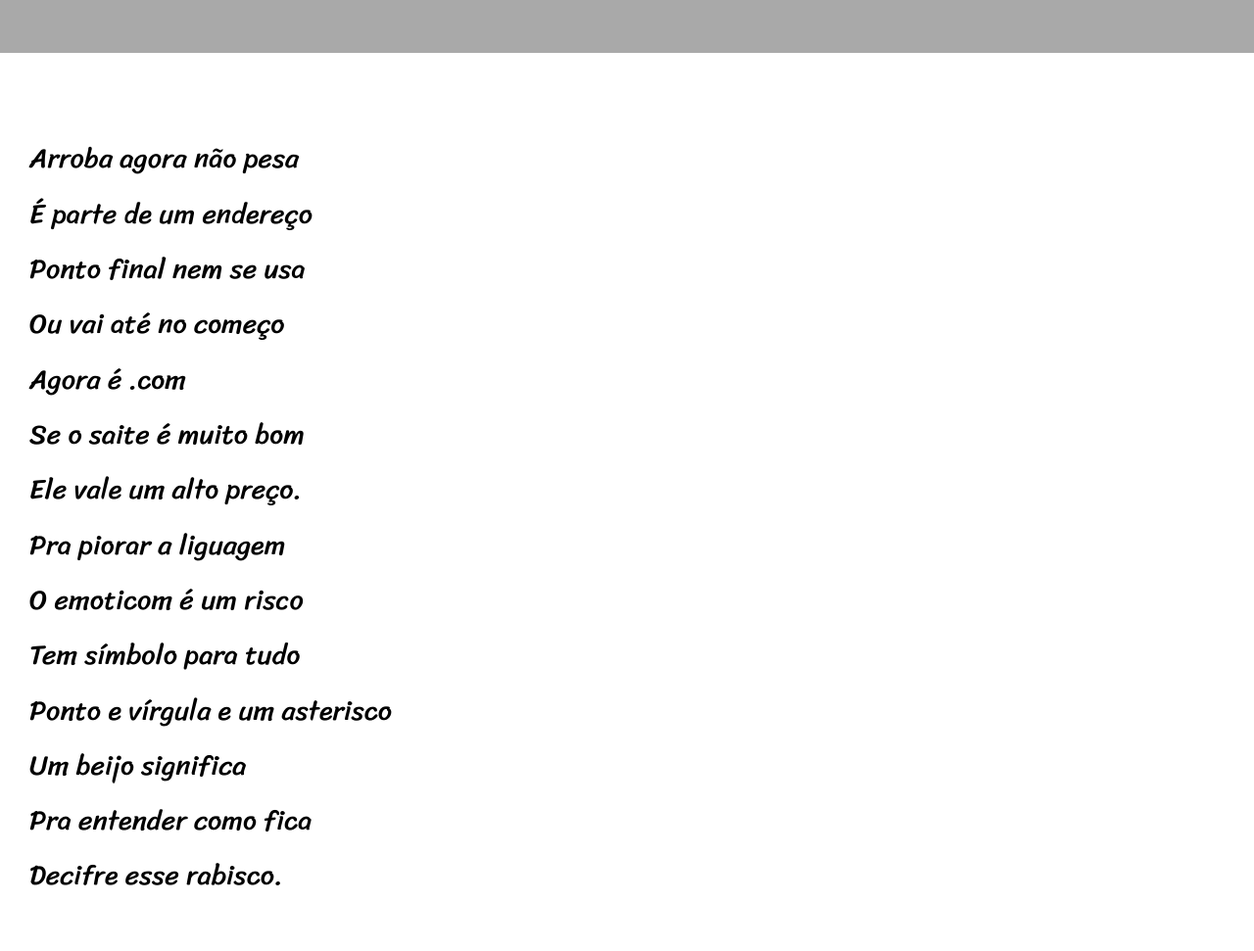
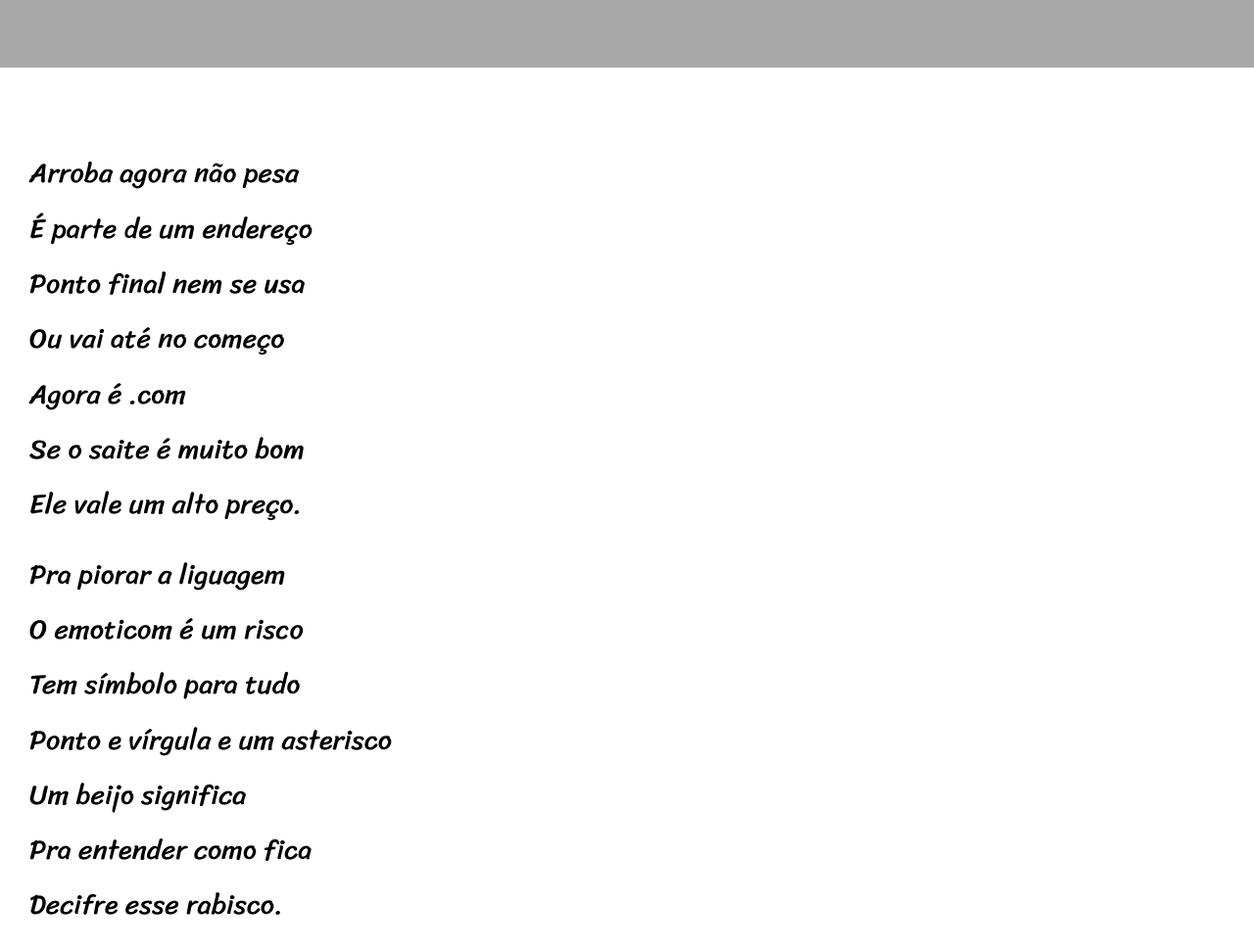
Before and after one commit to KelmoAdrianodaSilva/projecto-cordel, a plain HTML site: page index.html in a window 1280 px wide. Shown: the part 1300-2271 px from the top of the page at 98% size. Drawn offline with Linux system fonts and the light colour scheme.

Commit message:
atualizado

```diff
--- a/estilo/cordel.css
+++ b/estilo/cordel.css
@@ -46,6 +46,9 @@ section{
     font-family: var(--fonte-conteúdo);
     font-size: 2.2vw;
 }
+section>p{
+    padding-bottom: 15px;
+}
 .normal{
     background-color: white;
 }
```
